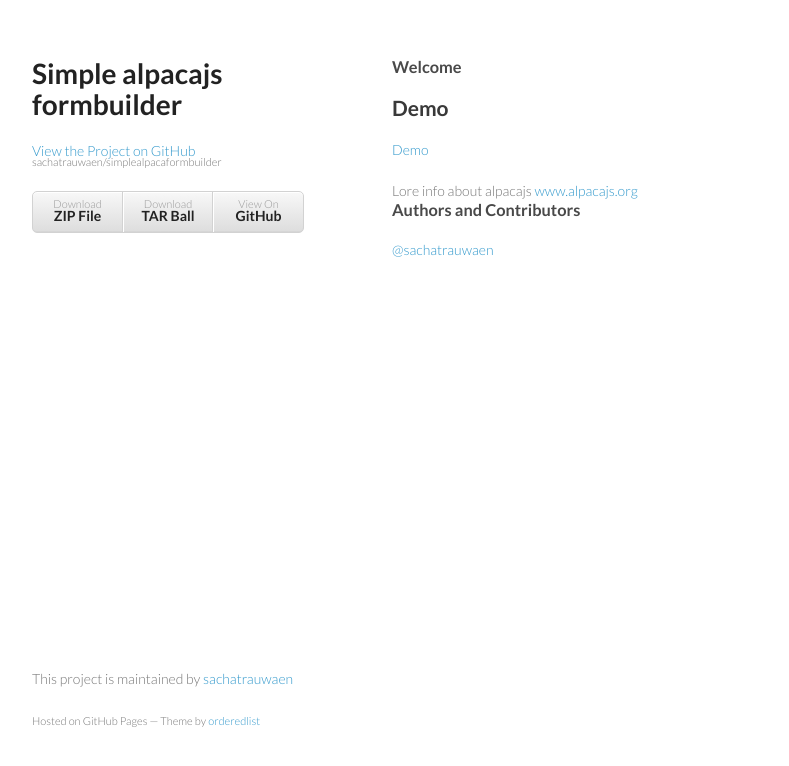
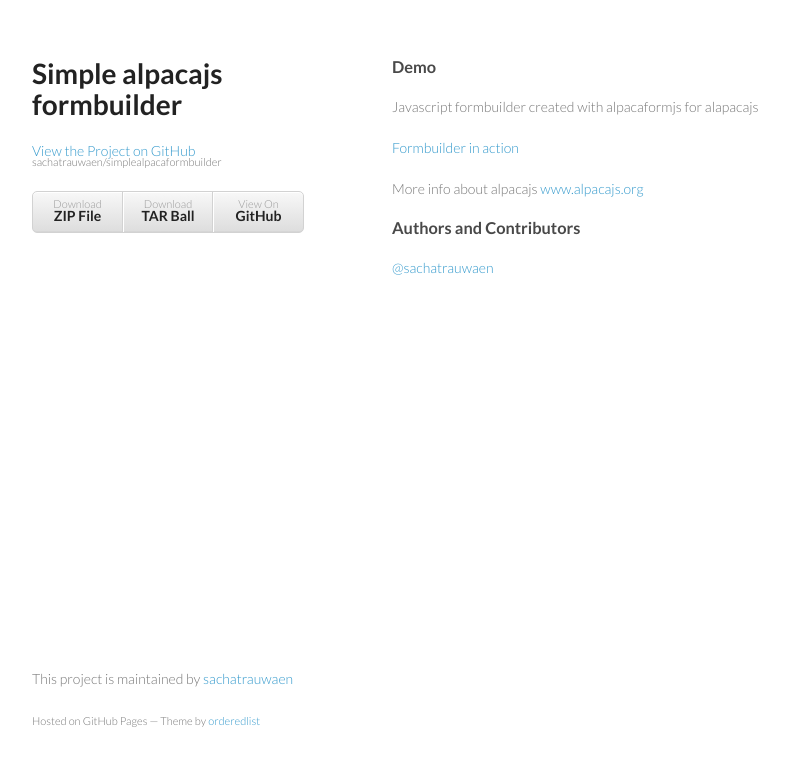
Before and after one commit to sachatrauwaen/simplealpacaformbuilder, a plain HTML site: page index.html in a window 1280 px wide. Shown: the whole page, without its empty margins (178-967 px from the left). Drawn offline with Linux system fonts and the light colour scheme.

Commit message:
Update index.html

```diff
--- a/index.html
+++ b/index.html
@@ -28,13 +28,14 @@
       </header>
       <section>
         <h3>
-<a id="welcome" class="anchor" href="#welcome" aria-hidden="true"><span class="octicon octicon-link"></span></a>Welcome</h3>
+<a id="welcome" class="anchor" href="#welcome" aria-hidden="true"><span class="octicon octicon-link"></span></a>Demo</h3>
 
-<h2>Demo</h2>
-<p><a href="http://sachatrauwaen.github.io/simplealpacaformbuilder/formbuilder.html">Demo</a></p>
+<p>Javascript formbuilder created with alpacaformjs for alapacajs</p>
 
-Lore info about alpacajs <a href="http://www.alpacajs.org">www.alpacajs.org</a>
-
+<p><a href="http://sachatrauwaen.github.io/simplealpacaformbuilder/formbuilder.html">Formbuilder in action</a></p>
+<p>
+More info about alpacajs <a href="http://www.alpacajs.org">www.alpacajs.org</a>
+</p>
 
 <h3>
 <a id="authors-and-contributors" class="anchor" href="#authors-and-contributors" aria-hidden="true"><span class="octicon octicon-link"></span></a>Authors and Contributors</h3>
```
